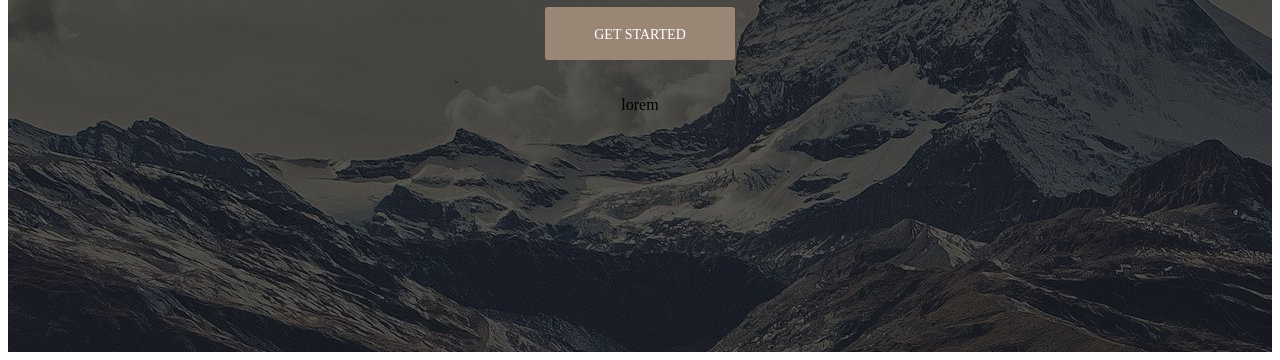
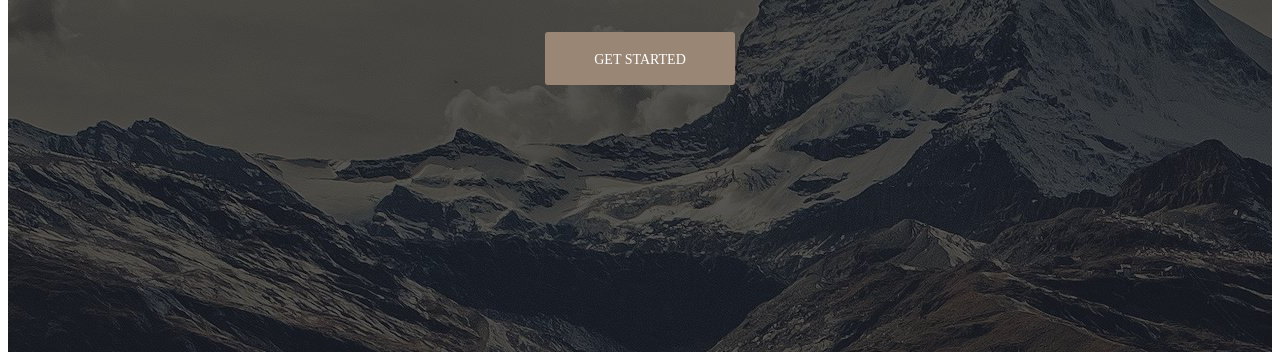
Before and after one commit to kirilluchrb/woxamProject, a plain HTML site: page index.html in a window 1280 px wide. Shown: the part 456-816 px from the top of the page. Drawn offline with Linux system fonts and the light colour scheme.

Commit message:
delete <p>

```diff
--- a/index.html
+++ b/index.html
@@ -25,9 +25,6 @@
                 </div>
                 <a href="#" class="fullscreen__button">Get Started</a>
 
-                <p>
-                    lorem
-                </p>
             </div>
         </section>
     </div>
```
